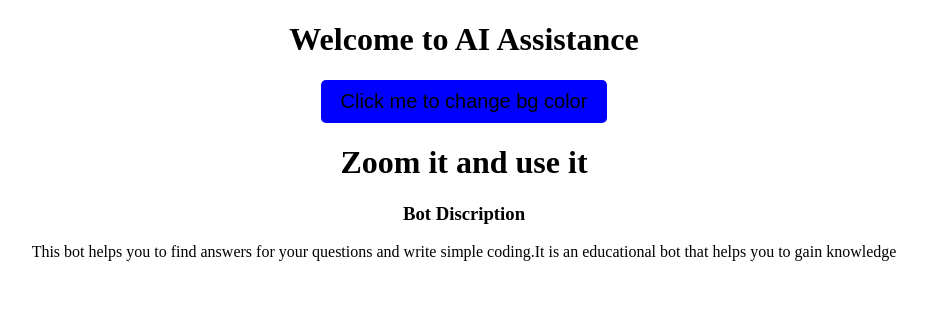
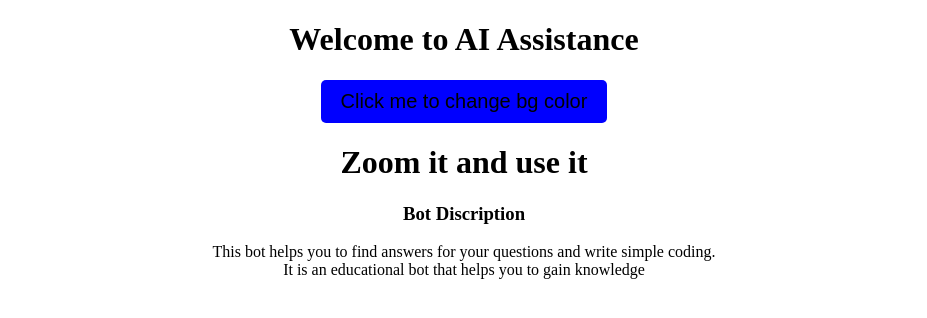
Before and after one commit to Sreesharma001/bot, a plain HTML site: page index.html in a window 1280 px wide. Shown: the whole page, without its empty margins (176-1103 px from the left). Drawn offline with Linux system fonts and the light colour scheme.

Commit message:
Update index.html

```diff
--- a/index.html
+++ b/index.html
@@ -10,7 +10,7 @@
    <div align="center"><button id="color-button">Click me to change bg color</button></div>
    <div align="center"> <h1>Zoom it and use it</h1>
    <h3>Bot Discription</h3>
-   <p>This bot helps you to find answers for your questions and write simple coding.It is an educational bot that helps you to gain knowledge </p>
+   <p>This bot helps you to find answers for your questions and write simple coding.<br>It is an educational bot that helps you to gain knowledge </p>
     <script src="web.js"></script>
    <script src="https://kb-ai.s3.us-east-2.amazonaws.com/hi.js" data-api-code="fc6995f1-2b4e-4556-a6f8-8d6661195d91"></script></div>
   </body>
```
